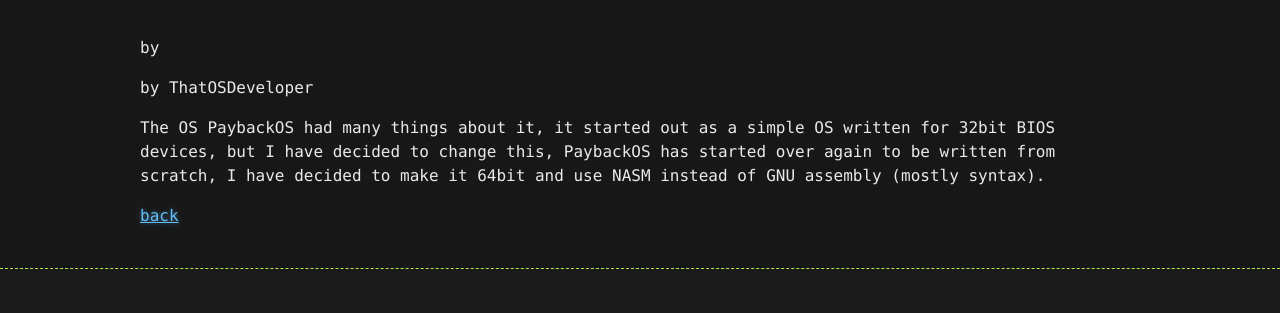
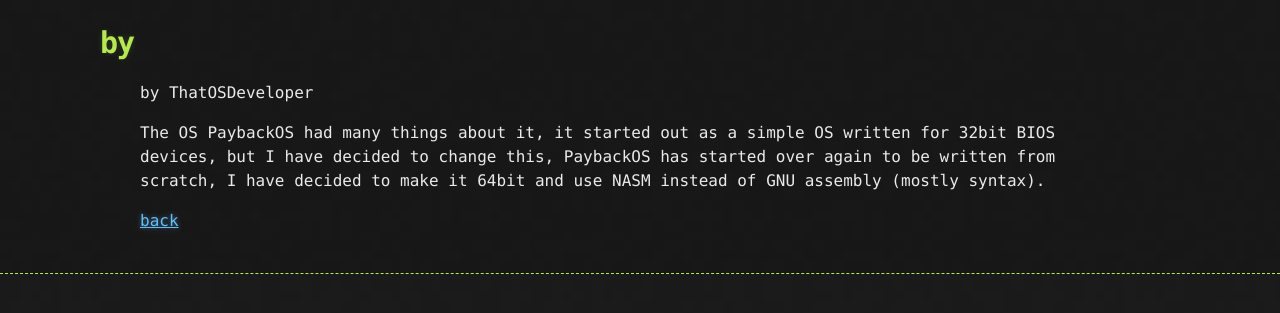
Before and after one commit to PaybackOS/PaybackOS, a Jekyll site: the page built from blog/startingover.md, in a window 1280 px wide. Shown: the top 313 px of the page. Built offline with Jekyll 4.4.1, drawn with Linux system fonts in a browser that asks for light colours.

Commit message:
minor fix

```diff
--- a/_layouts/post.html
+++ b/_layouts/post.html
@@ -1,7 +1,7 @@
 ---
 layout: default
 ---
-<p class="view">by {{ page.title }}</p>
+<h1 class="view">by {{ page.title }}</h1>
 <small>{{ page.date | date: "%-d %B %Y" }}</small>
 
 <p class="view">by {{ page.author | default: site.author }}</p>
```
